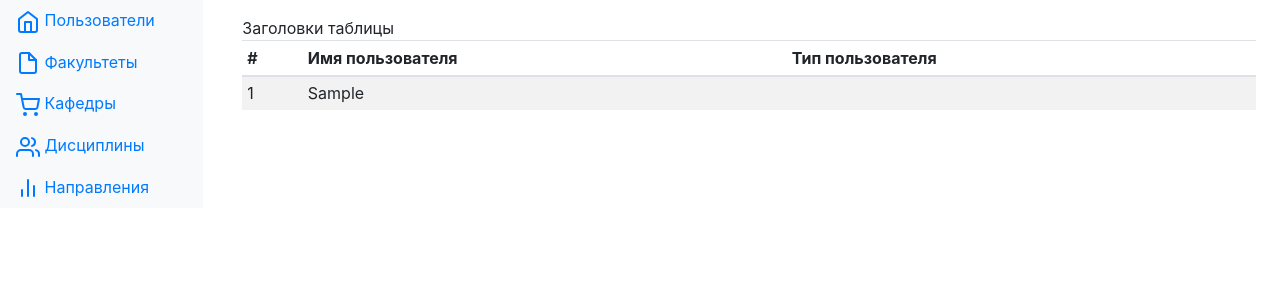
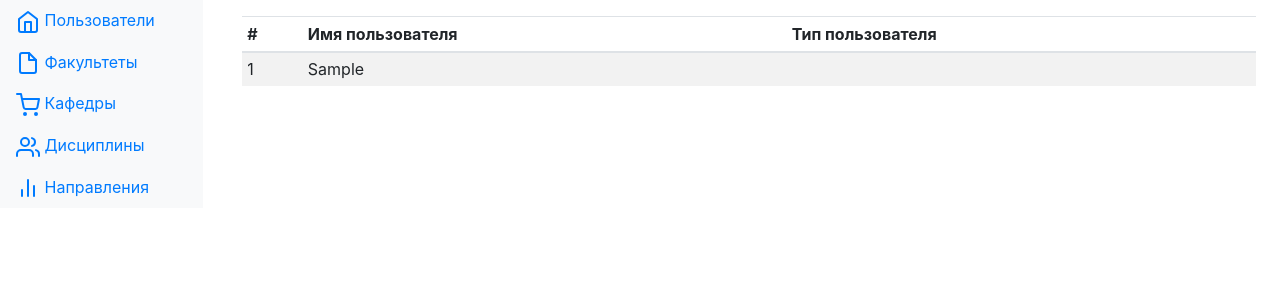
Before and after one commit to memberember/coursework_db_magaz, a Flask app: page /users in a window 1280 px wide. Shown: the part 40-340 px from the top of the page. Run offline with Flask 2, Linux system fonts and the light colour scheme; a user stored in the database is signed in; tables that the repository leaves empty hold one stand-in row (values such as "Sample post"); some libraries are stand-ins or nearby versions.

```diff
--- a/sweater/templates/users.html
+++ b/sweater/templates/users.html
@@ -189,7 +189,7 @@
         <table class="table table-striped table-sm">
             <thead>
 
-            Заголовки таблицы
+            {#Заголовки таблицы#}
             <tr>
                 <th>#</th>
                 <th>Имя пользователя</th>
```
